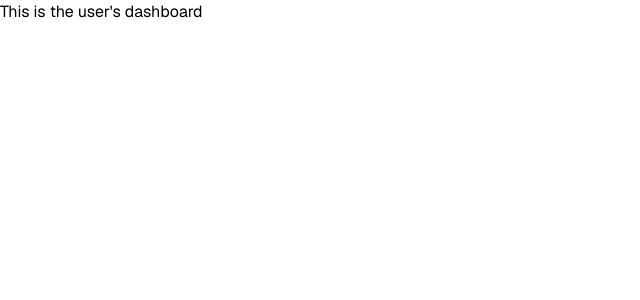
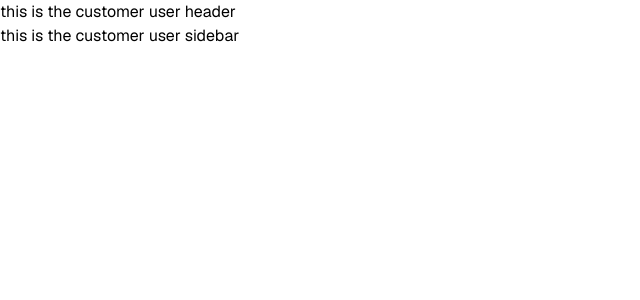
Before and after one commit to Mmesomadavid/bluescope-client, a React (Vite) app: page /dashboard in a window 1280 px wide. Shown: the top 300 px of the page, without its empty margins (0-640 px from the left). Built offline with nearby package versions, Linux system fonts and the light colour scheme.

Commit message:
defined dashboard layouts

```diff
--- a/src/components/Layouts/AdminLayout/AdminLayout.tsx
+++ b/src/components/Layouts/AdminLayout/AdminLayout.tsx
@@ -1,11 +1,17 @@
 import React from 'react';
 import { Outlet } from 'react-router-dom';
+import Header from './Header';
+import Sidebar from './Sidebar';
 
 const AdminLayout: React.FC = () => (
   <div className="admin-layout">
-    {/* ...admin sidebar/header/etc... */}
-    <Outlet />
-    <h1>This is the admin dashboard</h1>
+    <Header />
+    <div className="admin-layout-content">
+      <Sidebar />
+      <main className="admin-main-content">
+        <Outlet />
+      </main>
+    </div>
   </div>
 );
 
--- /dev/null
+++ b/src/components/Layouts/AdminLayout/Header.tsx
@@ -0,0 +1,10 @@
+
+const Header = () => {
+  return (
+    <div>
+      <h1>this is the admin header</h1>
+    </div>
+  );
+}
+
+export default Header;
--- /dev/null
+++ b/src/components/Layouts/AdminLayout/Sidebar.tsx
@@ -0,0 +1,10 @@
+
+const Sidebar = () => {
+  return (
+    <div>
+      this is the admin sidebar
+    </div>
+  );
+}
+
+export default Sidebar;
--- a/src/components/Layouts/DashboardLayout/DashboardLayout.tsx
+++ b/src/components/Layouts/DashboardLayout/DashboardLayout.tsx
@@ -1,11 +1,17 @@
 import React from 'react';
 import { Outlet } from 'react-router-dom';
+import Header from './Header';
+import Sidebar from './Sidebar';
 
 const DashboardLayout: React.FC = () => (
-  <div className="dashboard-layout">
-    {/* ...dashboard sidebar/header/etc... */}
-    <Outlet />
-    <h1>This is the user's dashboard</h1>
+   <div className="dashboard-layout">
+    <Header />
+    <div className="admin-layout-content">
+      <Sidebar />
+      <main className="admin-main-content">
+        <Outlet />
+      </main>
+    </div>
   </div>
 );
 
--- /dev/null
+++ b/src/components/Layouts/DashboardLayout/Header.tsx
@@ -0,0 +1,10 @@
+
+const Header = () => {
+  return (
+    <div>
+      <h1>this is the customer user header</h1>
+    </div>
+  );
+}
+
+export default Header;
--- /dev/null
+++ b/src/components/Layouts/DashboardLayout/Sidebar.tsx
@@ -0,0 +1,10 @@
+
+const Sidebar = () => {
+  return (
+    <div>
+      this is the customer user sidebar
+    </div>
+  );
+}
+
+export default Sidebar;
```
